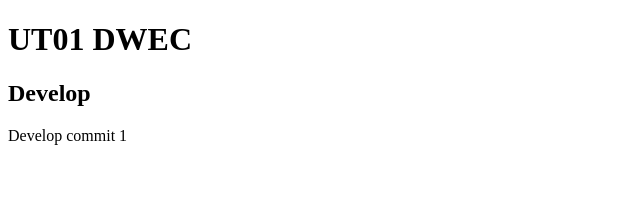
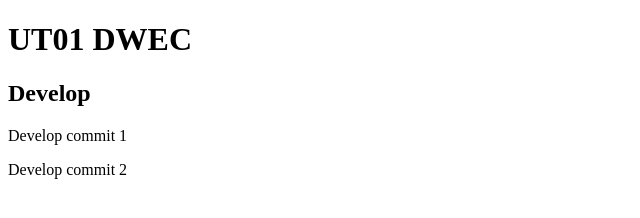
Before and after one commit to juanjo-hub/dwec01, a plain HTML site: page index.html in a window 1280 px wide. Shown: the whole page, without its empty margins (0-640 px from the left). Drawn offline with Linux system fonts and the light colour scheme.

Commit message:
Develop commit 2

```diff
--- a/index.html
+++ b/index.html
@@ -7,6 +7,6 @@
     <h1>UT01 DWEC</h1>
     <h2>Develop</h2>
         <p>Develop commit 1</p>
-
+        <p>Develop commit 2</p>
 </body>
 </html>
```
